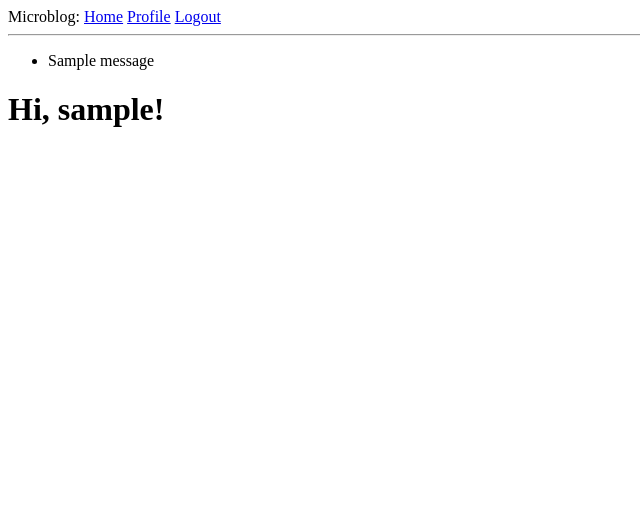
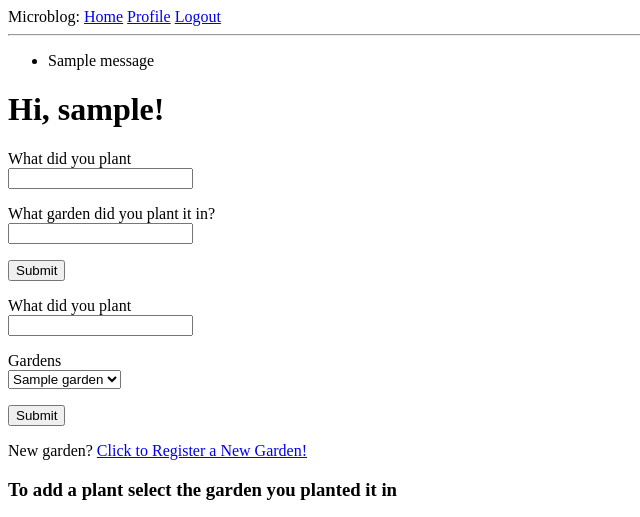
Before and after one commit to grbarker/GardenApp, a Flask app: page / in a window 1280 px wide. Shown: the top 517 px of the page, without its empty margins (0-640 px from the left). Before the commit the page ends 127 px from the top, so only its background shows below. Run offline with Flask 2, Linux system fonts and the light colour scheme; a user stored in the database is signed in; tables that the repository leaves empty hold one stand-in row (values such as "Sample post"); one stand-in notice (Sample message) is shown.

Commit message:
User, Garden, Plant tables set up and connected via association tables in db. App seems to work, but has no styling.

```diff
--- a/app/forms.py
+++ b/app/forms.py
@@ -1,7 +1,8 @@
 from flask_wtf import FlaskForm
-from wtforms import StringField, PasswordField, BooleanField, SubmitField, TextAreaField
+from wtforms import StringField, PasswordField, BooleanField, SubmitField, TextAreaField, SelectField
 from wtforms.validators import ValidationError, DataRequired, Email, EqualTo, Length
-from app.models import User
+from app.models import User, Plant, Garden
+from flask_login import current_user
 
 class LoginForm(FlaskForm):
     username = StringField('Username', validators=[DataRequired()])
@@ -46,7 +47,39 @@ class EditProfileForm(FlaskForm):
                 raise ValidationError('Please use a different username. Username taken.')
 
 
-class PostForm(FlaskForm):
-    post = TextAreaField('Say something', validators=[
+class PlantForm(FlaskForm):
+    plant = StringField('What did you plant', validators=[
+        DataRequired(), Length(min=1, max=140)])
+    garden = StringField('What garden did you plant it in?', validators=[
         DataRequired(), Length(min=1, max=140)])
     submit = SubmitField('Submit')
+
+    def validate_garden(self, garden):
+        garden = Garden.query.filter_by(name=garden)
+        if garden is None:
+            raise ValidationError('Garden does not exist. Please enter a garden name that is in the system or create a new one.')
+
+
+class PlantFormDropDown(FlaskForm):
+    plant = StringField('What did you plant', validators=[
+        DataRequired(), Length(min=1, max=140)])
+    garden = SelectField('Gardens', coerce=int)
+    submit = SubmitField('Submit')
+
+
+class PlantFormFromGardenPage(FlaskForm):
+    plant = StringField('What did you plant', validators=[
+        DataRequired(), Length(min=1, max=140)])
+    submit = SubmitField('Submit')
+
+
+
+class GardenForm(FlaskForm):
+    name = StringField("What's the name of this new garden?", validators=[DataRequired(), Length(min=1, max=140)])
+    submit = SubmitField('Submit')
+
+    def validate_name(self, name):
+        gardens = current_user.gardens
+        for garden in gardens:
+            if name.data == garden.name:
+                raise ValidationError('You already have a garden by this name.')
--- a/app/models.py
+++ b/app/models.py
@@ -11,6 +11,10 @@ followers = db.Table('followers',
     db.Column('followed_id', db.Integer, db.ForeignKey('user.id'))
 )
 
+users_gardens = db.Table('users_gardens',
+    db.Column('user_id', db.Integer, db.ForeignKey('user.id')),
+    db.Column('garden_id', db.Integer, db.ForeignKey('garden.id'))
+)
 
 class User(UserMixin, db.Model):
     id = db.Column(db.Integer, primary_key=True)
@@ -20,6 +24,7 @@ class User(UserMixin, db.Model):
     last_seen = db.Column(db.DateTime, default=datetime.utcnow)
     password_hash = db.Column(db.String(128))
     plants = db.relationship('Plant', backref='grower', lazy='dynamic')
+    gardens = db.relationship('Garden', secondary=users_gardens, backref=db.backref('users', lazy='dynamic'))
     followed = db.relationship(
         'User', secondary=followers,
         primaryjoin=(followers.c.follower_id == id),
@@ -53,6 +58,11 @@ class User(UserMixin, db.Model):
         return self.followed.filter(
             followers.c.followed_id == user.id).count() > 0
 
+    def usergardens(self):
+        gardens = self.gardens
+        return gardens
+
+
     def followed_plants(self):
         followed = Plant.query.join(
             followers, (followers.c.followed_id == Plant.user_id)).filter(
@@ -61,16 +71,26 @@ class User(UserMixin, db.Model):
         return followed.union(own).order_by(Plant.timestamp.desc())
 
 
+class Garden(db.Model):
+    id = db.Column(db.Integer, primary_key=True)
+    name = db.Column(db.String(140), index=True)
+    created = db.Column(db.DateTime, index=True, default=datetime.utcnow)
+    plants = db.relationship('Plant', backref='garden', lazy='dynamic')
+
+    def __repr__(self):
+        return '<Garden {}>'.format(self.name)
+
 
 
 class Plant(db.Model):
     id = db.Column(db.Integer, primary_key=True)
-    body = db.Column(db.String(140))
+    name = db.Column(db.String(140))
     timestamp = db.Column(db.DateTime, index=True, default=datetime.utcnow)
     user_id = db.Column(db.Integer, db.ForeignKey('user.id'))
+    garden_id = db.Column(db.Integer, db.ForeignKey('garden.id'))
 
     def __repr__(self):
-        return '<Plant {}>'.format(self.body)
+        return '<Plant {}>'.format(self.name)
 
 
 @login.user_loader
--- a/app/routes.py
+++ b/app/routes.py
@@ -1,28 +1,30 @@
-from flask import render_template, flash, redirect, url_for, request
+from flask import render_template, flash, redirect, url_for, request, jsonify
 from datetime import datetime
-
 from flask_login import current_user, login_user, logout_user, login_required
 from werkzeug.urls import url_parse
-from app.models import User
+from app.models import User, Plant, Garden
 from app import app
 from app import db
-from app.forms import LoginForm, RegistrationForm, EditProfileForm
+from app.forms import LoginForm, RegistrationForm, EditProfileForm, PlantForm, PlantFormDropDown, GardenForm, PlantFormFromGardenPage
 
-@app.route('/')
-@app.route('/index')
+@app.route('/', methods=['GET', 'POST'])
+@app.route('/index', methods=['GET', 'POST'])
+@login_required
 def index():
-    user = {'username': 'Greg'}
-    plants = [
-        {
-            'author': {'username': 'John'},
-            'body': 'Beautiful day in Portland!'
-        },
-        {
-            'author': {'username': 'Susan'},
-            'body': 'The Avengers movie was alright, I guess.'
-        }
-    ]
-    return render_template('index.html', title='Home', plants=plants)
+    form = PlantForm()
+    print(current_user.id)
+    if form.validate_on_submit():
+        plant = Plant(name=form.plant.data, grower=current_user)
+        db.session.add(plant)
+        db.session.commit()
+        flash('Your plant is now live!')
+        return redirect(url_for('index'))
+    form2 = PlantFormDropDown()
+    form2.garden.choices = [(g.id, g.name) for g in current_user.gardens]
+    plants = current_user.followed_plants().all()
+    gardens = current_user.usergardens()
+    return render_template("index.html", title='Home Page', form=form, form2=form2,
+                           plants=plants, gardens=gardens)
 
 @app.route('/login', methods=['GET', 'POST'])
 def login():
@@ -40,6 +42,8 @@ def login():
             next_page = url_for('index')
         return redirect(next_page)
     return render_template('login.html', title='Sign In', form=form)
+
+
 
 
 @app.route('/logout')
@@ -63,15 +67,45 @@ def register():
     return render_template('register.html', title='Register', form=form)
 
 
+
+@app.route('/registerGarden', methods=['GET', 'POST'])
+@login_required
+def registerGarden():
+    form = GardenForm()
+    if form.validate_on_submit():
+        garden = Garden(name=form.name.data)
+        print(garden)
+        garden.users.append(current_user)
+        print(garden.users)
+        db.session.add(garden)
+        db.session.commit()
+        flash('Congratulations, you have registered a new garden!')
+        return redirect(url_for('index'))
+    return render_template('registerGarden.html', title='Register Garden', form=form)
+
+
+
 @app.route('/user/<username>')
 @login_required
 def user(username):
     user = User.query.filter_by(username=username).first_or_404()
-    plants = [
-        {'grower': user, 'body': 'Test plant #1'},
-        {'grower': user, 'body': 'Test plant #2'}
-    ]
+    plants = current_user.followed_plants().all()
     return render_template('user.html', user=user, plants=plants)
+
+
+@app.route('/user/<garden_name>, <garden_id>', methods=['GET', 'POST'])
+@login_required
+def garden(garden_name, garden_id):
+    garden = Garden.query.filter_by(id=garden_id).first_or_404()
+    plants = garden.plants
+    form = PlantFormFromGardenPage()
+    if form.validate_on_submit():
+        plant = Plant(name=form.plant.data, grower=current_user, garden=garden)
+        db.session.add(plant)
+        db.session.commit()
+        flash('Your plant is now live!')
+        return redirect(url_for('index'))
+    return render_template('garden.html', form=form, garden=garden, plants=plants)
 
 
 @app.route('/edit_profile', methods=['GET', 'POST'])
--- /dev/null
+++ b/app/templates/_garden.html
@@ -0,0 +1,6 @@
+<table>
+    <tr valign="top">
+        <td><img src="{{ garden.user.avatar(36) }}"></td>
+        <td>{{ garden.user.username }} says:<br>{{ garden.name }}</td>
+    </tr>
+</table>
--- a/app/templates/_plant.html
+++ b/app/templates/_plant.html
@@ -1,6 +1,17 @@
-<table>
+<table class="table table-hover">
     <tr valign="top">
-        <td><img src="{{ plant.grower.avatar(36) }}"></td>
-        <td>{{ plant.grower.username }} says:<br>{{ plant.body }}</td>
+        <td width="70px">
+            <a href="{{ url_for('user', username=plant.grower.username) }}">
+                <img src="{{ plant.grower.avatar(70) }}">
+            </a>
+        </td>
+        <td>
+            <a href="{{ url_for('user', username=plant.grower.username) }}">
+                {{ plant.grower.username }}
+            </a>
+            says:
+            <br>
+            {{ plant.name }}
+        </td>
     </tr>
 </table>
--- a/app/templates/index.html
+++ b/app/templates/index.html
@@ -1,12 +1,51 @@
 {% extends "base.html" %}
 
 {% block content %}
-    {% if current_user.is_anonymous %}
-        <h1>Hello! Please sign in.</h1>
-    {% else %}
-        <h1>Hi, {{ current_user.username }}!</h1>
-        {% for post in posts %}
-        <div><p>{{ post.author.username }} says: <b>{{ post.body }}</b></p></div>
-        {% endfor %}
-    {% endif %}
+    <h1>Hi, {{ current_user.username }}!</h1>
+    <form action="" method="post">
+        {{ form.hidden_tag() }}
+        <p>
+            {{ form.plant.label }}<br>
+            {{ form.plant(cols=32, rows=4) }}<br>
+            {% for error in form.plant.errors %}
+            <span style="color: red;">[{{ error }}]</span>
+            {% endfor %}
+        </p>
+        <p>
+            {{ form.garden.label }}<br>
+            {{ form.garden(cols=32, rows=4) }}<br>
+            {% for error in form.garden.errors %}
+            <span style="color: red;">[{{ error }}]</span>
+            {% endfor %}
+        </p>
+        <p>{{ form.submit() }}</p>
+    </form>
+    <form action="" method="post">
+        {{ form2.hidden_tag() }}
+        <p>
+            {{ form2.plant.label }}<br>
+            {{ form2.plant(cols=32, rows=4) }}<br>
+            {% for error in form.plant.errors %}
+            <span style="color: red;">[{{ error }}]</span>
+            {% endfor %}
+        </p>
+        <p>
+            {{ form2.garden.label }}<br>
+            {{ form2.garden(cols=32, rows=4) }}<br>
+            {% for error in form.garden.errors %}
+            <span style="color: red;">[{{ error }}]</span>
+            {% endfor %}
+        </p>
+        <p>{{ form.submit() }}</p>
+    </form>
+    <p>New garden? <a href="{{ url_for('registerGarden') }}">Click to Register a New Garden!</a></p>
+    <h3>To add a plant select the garden you planted it in</h3>
+    {% for garden in gardens %}
+    <a href="{{url_for('garden', garden_name=garden.name, garden_id = garden.id)}}">
+        {{ garden.name }}
+    </a>
+    {% endfor %}
+    {% for plant in plants %}
+        {% include '_plant.html' %}
+    {% endfor %}
 {% endblock %}
--- a/config.py
+++ b/config.py
@@ -13,4 +13,4 @@ class Config(object):
     MAIL_USERNAME = os.environ.get('MAIL_USERNAME')
     MAIL_PASSWORD = os.environ.get('MAIL_PASSWORD')
     ADMINS = ['your-email@example.com']
-    POSTS_PER_PAGE = 3
+    POSTS_PER_PAGE = 5
--- a/microblog.py
+++ b/microblog.py
@@ -1,6 +1,6 @@
 from app import app, db
-from app.models import User, Plant
+from app.models import User, Plant, Garden
 
 @app.shell_context_processor
 def make_shell_context():
-    return {'db': db, 'User': User, 'Plant': Plant}
+    return {'db': db, 'User': User, 'Plant': Plant, 'Garden': Garden}
```
Also changed, not shown: app/templates/base2.html (added, +50 -0 lines), app/templates/garden.html (added, +24 -0 lines), app/templates/newplant.html (added, +35 -0 lines), app/templates/registerGarden.html (added, +16 -0 lines), migrations/versions/353a4b520437_users_gardens_table.py (added, +33 -0 lines), migrations/versions/8d2523fee7bd_removed_garden_and_plant_tables_to_add_.py (added, +50 -0 lines), migrations/versions/d535bad55c95_add_back_garden_and_plant_tables_with_.py (added, +50 -0 lines), migrations/versions/f77b792d8253_add_garden_table.py (added, +37 -0 lines), app.db.
